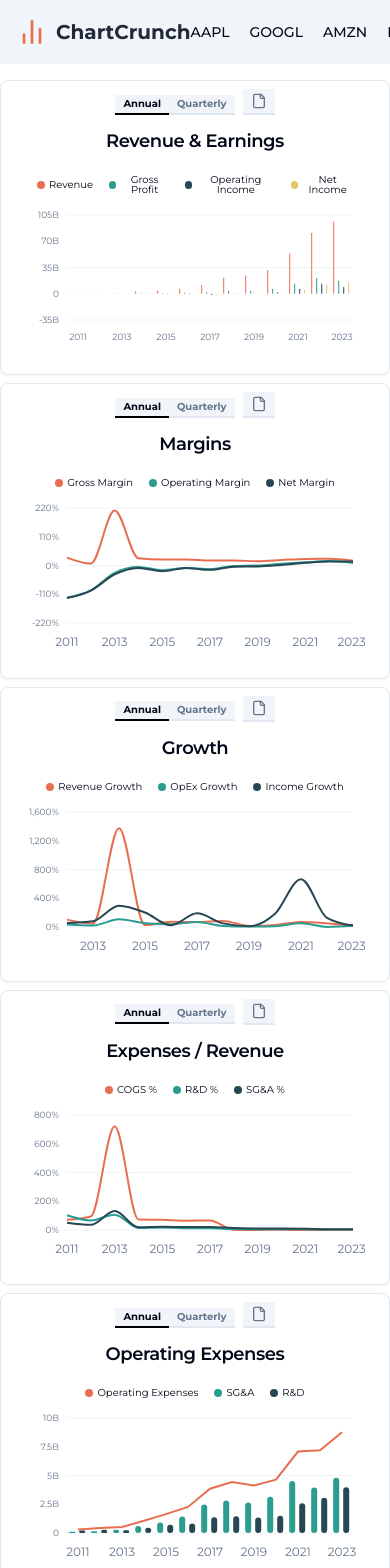
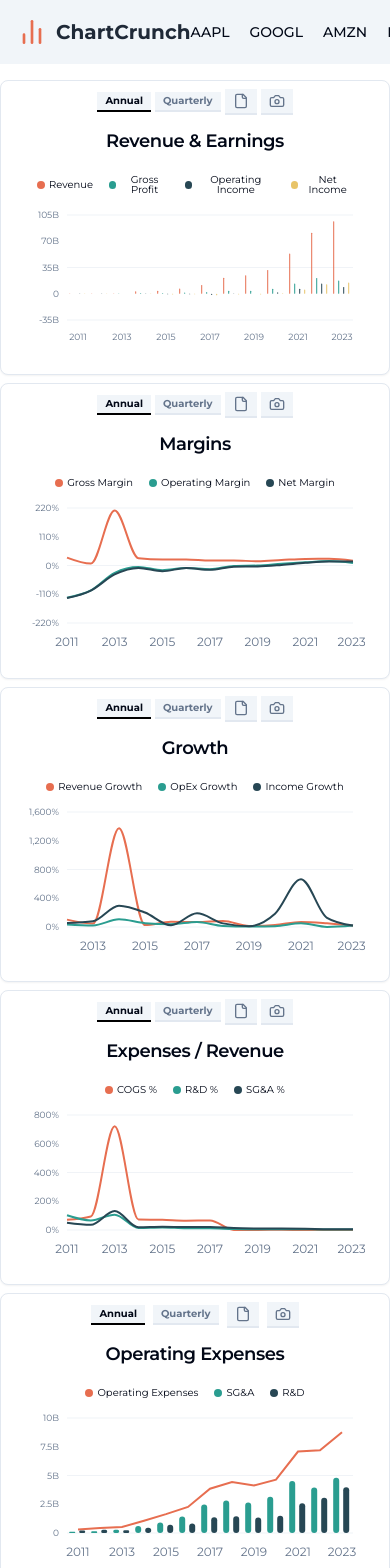
Before and after one commit to sonny-coding/stock-charts, a Next.js app: page /s/AAPL in a window 390 px wide. Shown: the top 1568 px of the page. Built offline with nearby package versions, Linux system fonts and the light colour scheme.

Commit message:
implement capture mode

```diff
--- a/package.json
+++ b/package.json
@@ -12,6 +12,7 @@
     "@radix-ui/react-dialog": "^1.1.1",
     "@radix-ui/react-slider": "^1.2.0",
     "@radix-ui/react-slot": "^1.1.0",
+    "@radix-ui/react-toast": "^1.2.1",
     "@visx/axis": "^3.10.1",
     "@visx/curve": "file:visx/glyph@visx/mock-data@visx/pattern@visx/react-spring@visx/responsive@visx/xychart",
     "@visx/event": "^3.3.0",
@@ -30,6 +31,7 @@
     "class-variance-authority": "^0.7.0",
     "clsx": "^2.1.1",
     "d3": "^7.9.0",
+    "html2canvas": "^1.4.1",
     "lucide-react": "^0.436.0",
     "next": "14.2.3",
     "react": "^18",
--- a/src/components/charts/BarGraph.tsx
+++ b/src/components/charts/BarGraph.tsx
@@ -1,6 +1,6 @@
 "use client";
 
-import { useState } from "react";
+import { useState, useRef } from "react";
 import { Card, CardContent, CardHeader, CardTitle } from "@/components/ui/card";
 import { Bar, XAxis, YAxis, CartesianGrid, Legend, BarChart } from "recharts";
 import {
@@ -10,10 +10,12 @@ import {
   ChartTooltip,
   ChartTooltipContent,
 } from "@/components/ui/chart";
+import { Camera } from "lucide-react";
 import { formatValue } from "@/lib/utils";
 import { CustomizedLegend } from "./CustomizedLegend";
 import ToggleButton from "./ToggleButton";
 import DataDialog from "./DataDialog";
+import html2canvas from "html2canvas";
 
 export interface LabelConfig {
   [key: string]: {
@@ -39,6 +41,7 @@ const BarGraph = ({
   annualData,
   quarterlyData,
 }: BarChartProps) => {
+  const targetRef = useRef(null);
   const [isAnnual, setIsAnnual] = useState(true);
   // const [values, setValues] = useState([0, 10]);
 
@@ -63,10 +66,25 @@ const BarGraph = ({
     }));
   };
 
+  const captureScreenshot = async () => {
+    if (targetRef.current) {
+      try {
+        const canvas = await html2canvas(targetRef.current);
+        const image = canvas.toDataURL("image/png");
+        const link = document.createElement("a");
+        link.href = image;
+        link.download = "screenshot.png";
+        link.click();
+      } catch (error) {
+        console.error("Failed to capture screenshot:", error);
+        alert("Failed to capture screenshot. Please try again.");
+      }
+    }
+  };
+
   return (
-    <Card className="w-full mx-auto">
-      <div className="pt-2 flex gap-2 items-center justify-center font-bold [&>*]:duration-300">
-        <div>
+    <Card ref={targetRef} className="w-full mx-auto">
+      <div className="pt-2 flex gap-1 items-center justify-center font-bold [&>*]:duration-300">
         <ToggleButton
           handleClick={() => {
             setIsAnnual((prev) => {
@@ -85,13 +103,23 @@ const BarGraph = ({
           isAnnual={!isAnnual}
           label="Quarterly"
         />
-        </div>
+
         <DataDialog
-          data={isAnnual ? annualData : quarterlyData}
+          data={
+            isAnnual
+              ? annualData.slice().reverse()
+              : quarterlyData.slice().reverse()
+          }
           title={title}
           labels={labels}
           isPercent={isPercent}
         />
+        <button
+          onClick={captureScreenshot}
+          className="flex items-center bg-secondary text-[10px] leading-none lg:text-xs hover:opacity-60 py-1 px-2 lg:py-2 lg:px-3 text-slate-500 border-b-2"
+        >
+          <Camera className="w-4 h-4" />
+        </button>
       </div>
 
       <CardHeader className="pt-3 pb-1 sm:pt-4 sm:pb-2 lg:pt-6 lg:pb-3">
--- a/src/components/charts/DataTable.tsx
+++ b/src/components/charts/DataTable.tsx
@@ -36,7 +36,7 @@ export const DataTable = ({ data, labels, isPercent }: DataTableProps) => {
             {keys.map((key) => {
               return (
                 <TableCell key={key}>
-                  {formatValue(each[key], isPercent)}
+                  {formatValue(each[key], isPercent, true)}
                 </TableCell>
               );
             })}
--- a/src/components/charts/LineBarComposedChart.tsx
+++ b/src/components/charts/LineBarComposedChart.tsx
@@ -1,6 +1,6 @@
 "use client";
 
-import { useState } from "react";
+import { useRef, useState } from "react";
 import { Button } from "../ui/button";
 import { Card, CardContent, CardHeader, CardTitle } from "@/components/ui/card";
 import {
@@ -24,6 +24,8 @@ import { processOperatingExpenses, formatValue } from "@/lib/utils";
 import { CustomizedLegend } from "./CustomizedLegend";
 import ToggleButton from "./ToggleButton";
 import DataDialog from "./DataDialog";
+import { Camera } from "lucide-react";
+import html2canvas from "html2canvas";
 
 export interface LabelConfig {
   [key: string]: {
@@ -49,6 +51,7 @@ const LineBarComposedChart = ({
   annualData,
   quarterlyData,
 }: LineBarComposedChartProps) => {
+  const targetRef = useRef(null);
   const [isAnnual, setIsAnnual] = useState(true);
 
   // what the hell does record even do
@@ -72,11 +75,25 @@ const LineBarComposedChart = ({
     }));
   };
 
+  const captureScreenshot = async () => {
+    if (targetRef.current) {
+      try {
+        const canvas = await html2canvas(targetRef.current);
+        const image = canvas.toDataURL("image/png");
+        const link = document.createElement("a");
+        link.href = image;
+        link.download = "screenshot.png";
+        link.click();
+      } catch (error) {
+        console.error("Failed to capture screenshot:", error);
+        alert("Failed to capture screenshot. Please try again.");
+      }
+    }
+  };
   // processOperatingExpenses
   return (
-    <Card className="w-full mx-auto">
+    <Card ref={targetRef} className="w-full mx-auto">
       <div className="pt-2 flex gap-2 items-center justify-center font-bold [&>*]:duration-300">
-        <div>
         <ToggleButton
           handleClick={() => {
             setIsAnnual((prev) => {
@@ -95,13 +112,18 @@ const LineBarComposedChart = ({
           isAnnual={!isAnnual}
           label="Quarterly"
         />
-        </div>
         <DataDialog
           data={isAnnual ? annualData : quarterlyData}
           title={title}
           labels={labels}
           isPercent={isPercent}
         />
+        <button
+          onClick={captureScreenshot}
+          className="flex items-center bg-secondary text-[10px] leading-none lg:text-xs hover:opacity-60 py-1 px-2 lg:py-2 lg:px-3 text-slate-500 border-b-2"
+        >
+          <Camera className="w-4 h-4" />
+        </button>
       </div>
       <CardHeader className="pt-3 pb-1 sm:pt-4 sm:pb-2 lg:pt-6 lg:pb-3">
         <CardTitle className="text-lg sm:text-xl lg:text-2xl text-center">
--- a/src/components/charts/LineGraph.tsx
+++ b/src/components/charts/LineGraph.tsx
@@ -1,6 +1,6 @@
 "use client";
 
-import { useState } from "react";
+import { useState, useRef } from "react";
 import { Card, CardContent, CardHeader, CardTitle } from "@/components/ui/card";
 import {
   Bar,
@@ -23,6 +23,8 @@ import { formatValue } from "@/lib/utils";
 import { CustomizedLegend } from "./CustomizedLegend";
 import ToggleButton from "./ToggleButton";
 import DataDialog from "./DataDialog";
+import html2canvas from "html2canvas";
+import { Camera } from "lucide-react";
 
 export interface LabelConfig {
   [key: string]: {
@@ -48,6 +50,7 @@ const LineGraph = ({
   annualData,
   quarterlyData,
 }: BarGraphProps) => {
+  const targetRef = useRef(null);
   const [isAnnual, setIsAnnual] = useState(true);
 
   // what the hell does record even do
@@ -71,10 +74,25 @@ const LineGraph = ({
     }));
   };
 
+  const captureScreenshot = async () => {
+    if (targetRef.current) {
+      try {
+        const canvas = await html2canvas(targetRef.current);
+        const image = canvas.toDataURL("image/png");
+        const link = document.createElement("a");
+        link.href = image;
+        link.download = "screenshot.png";
+        link.click();
+      } catch (error) {
+        console.error("Failed to capture screenshot:", error);
+        alert("Failed to capture screenshot. Please try again.");
+      }
+    }
+  };
+
   return (
-    <Card className="w-full mx-auto">
-      <div className="pt-2 flex gap-2 items-center justify-center font-bold [&>*]:duration-300">
-        <div>
+    <Card className="w-full mx-auto" ref={targetRef}>
+      <div className="pt-2 flex gap-1 items-center justify-center font-bold [&>*]:duration-300">
         <ToggleButton
           handleClick={() => {
             setIsAnnual((prev) => {
@@ -93,13 +111,18 @@ const LineGraph = ({
           isAnnual={!isAnnual}
           label="Quarterly"
         />
-        </div>
         <DataDialog
           data={isAnnual ? annualData : quarterlyData}
           title={title}
           labels={labels}
           isPercent={isPercent}
         />
+        <button
+          onClick={captureScreenshot}
+          className="flex items-center bg-secondary text-[10px] leading-none lg:text-xs hover:opacity-60 py-1 px-2 lg:py-2 lg:px-3 text-slate-500 border-b-2"
+        >
+          <Camera className="w-4 h-4" />
+        </button>
       </div>
       <CardHeader className="pt-3 pb-1 sm:pt-4 sm:pb-2 lg:pt-6 lg:pb-3">
         <CardTitle className="text-lg sm:text-xl lg:text-2xl text-center">
--- a/src/lib/utils.ts
+++ b/src/lib/utils.ts
@@ -180,7 +180,11 @@ export const processCashFlow = (data: any[]) => {
     })
     .reverse();
 };
-export const formatValue = (value: number, isPercent: boolean = false) => {
+export const formatValue = (
+  value: number,
+  isPercent: boolean = false,
+  isMillion: boolean = false
+) => {
   if (typeof value !== "number") {
     return value;
   }
@@ -190,6 +194,14 @@ export const formatValue = (value: number, isPercent: boolean = false) => {
       style: "percent",
       maximumFractionDigits: 2,
     }).format(value);
+  } else if (isMillion) {
+    // For millions, divide by 1,000,000 and add "M" to the formatted value
+    const millions = value / 1000000;
+    return (
+      new Intl.NumberFormat("en-US", {
+        maximumFractionDigits: 2,
+      }).format(millions) + "M"
+    );
   } else {
     return new Intl.NumberFormat("en-US", {
       notation: "compact",
```
Also changed, not shown: src/components/charts/Capture.tsx (added), 1 other file (tests, documents, lock files or other folders). Lines whose indentation alone changed are shown as unchanged.
